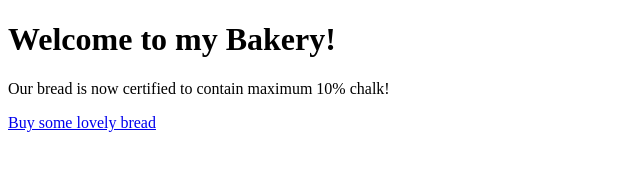
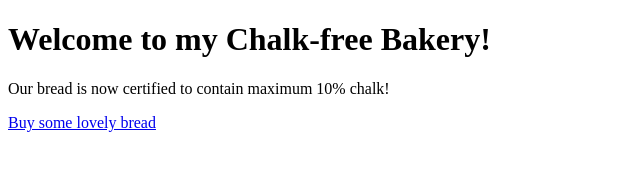
Before and after one commit to textchimp/ba-demo, a plain HTML site: page index.html in a window 1280 px wide. Shown: the whole page, without its empty margins (0-640 px from the left). Drawn offline with Linux system fonts and the light colour scheme.

Commit message:
correction to title

```diff
--- a/index.html
+++ b/index.html
@@ -5,7 +5,7 @@
   <title>My Wonderful Bakery</title>
 </head>
 <body>
-  <h1>Welcome to my Bakery!</h1>
+  <h1>Welcome to my Chalk-free Bakery!</h1>
   <p>Our bread is now certified to contain maximum 10% chalk!</p>
   <a href="/shop">Buy some lovely bread</a>
 </body>
```
